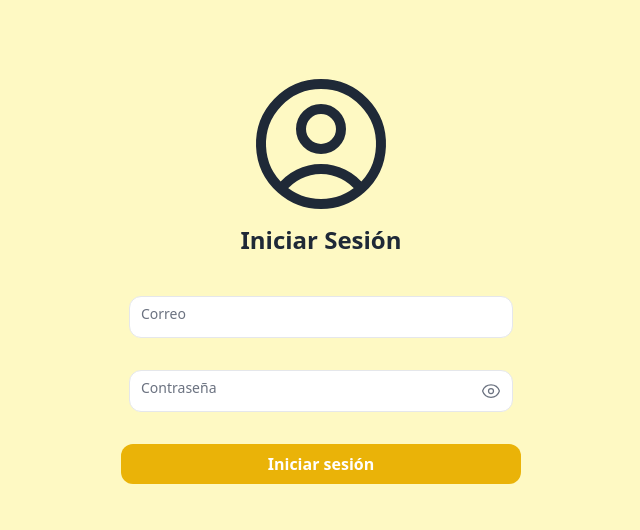
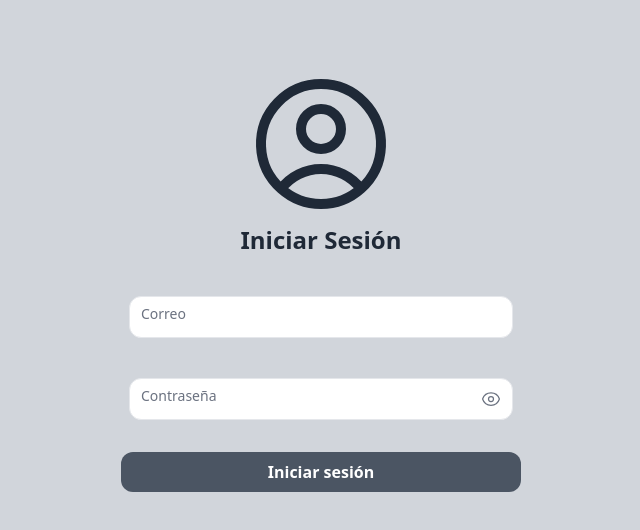
Before and after one commit to Carlos-Boton/Distribuidor, a React (Create React App) app: page /login in a window 1280 px wide. Shown: the top 530 px of the page, without its empty margins (319-959 px from the left). Built offline with nearby package versions, Linux system fonts and the light colour scheme; no server answers.

Commit message:
cambio de estilo

```diff
--- a/src/components/registro/sesion.jsx
+++ b/src/components/registro/sesion.jsx
@@ -27,7 +27,7 @@ export default function LoginForm() {
 
     return (
         <>
-            <div className="min-h-screen flex items-center justify-center bg-yellow-100">
+            <div className="min-h-screen flex items-center justify-center bg-gray-300">
                 <form
                 onSubmit={iniciarSesion}
                 className="p-6 w-full min-h-screen max-w-md"
@@ -39,13 +39,13 @@ export default function LoginForm() {
                         </div>
                     </div>
 
-                    <div className="relative w-full max-w-sm mx-auto mt-4 mb-8">
+                    <div className="relative w-full max-w-sm mx-auto mt-4 mb-10">
                         {/* Input container */}
                         <div className="relative">
                             {/* Label flotante */}
                             <label
                             className={`absolute left-3 rounded-xl text-gray-500 text-sm transition-all duration-200 ${
-                            email ? "-top-5 text-sm bg-white px-3" : "top-2"
+                            email ? "-top-8 text-xl text-black" : "top-2"
                             }`}
                             >
                                 Correo
@@ -67,8 +67,8 @@ export default function LoginForm() {
                         <div className="relative">
                             {/* Label flotante */}
                             <label
-                            className={`absolute left-3 rounded-xl text-gray-500 text-sm transition-all duration-200 ${
-                                password ? "-top-5 text-sm bg-white px-3" : "top-2"
+                            className={`absolute left-3 text-gray-500 text-sm transition-all duration-200 ${
+                                password ? "-top-8 text-xl text-black" : "top-2"
                             }`}
                             >
                             Contraseña
@@ -99,7 +99,7 @@ export default function LoginForm() {
 
                     <button
                     type="submit"
-                    className="w-full bg-yellow-500 text-white font-semibold py-2 rounded-xl hover:bg-yellow-600 transition duration-200"
+                    className="w-full bg-gray-600 text-white font-semibold py-2 rounded-xl hover:bg-gray-700 transition duration-200"
                     >
                     Iniciar sesión
                     </button>
```
